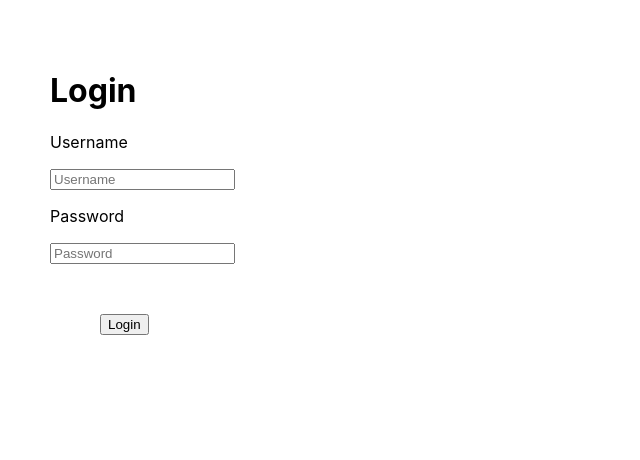
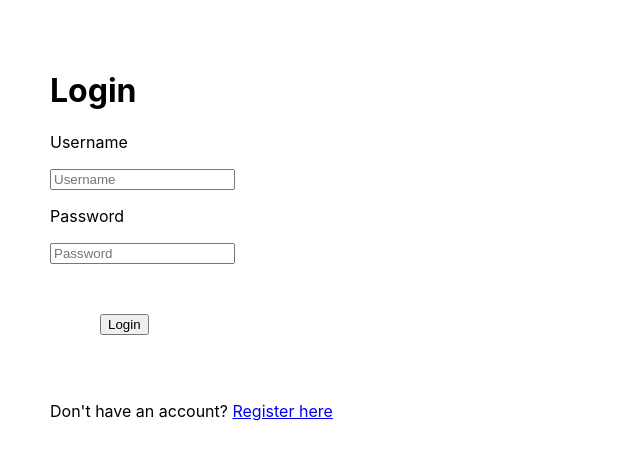
Before and after one commit to shimodii/promodoc-frontend, a React (Create React App) app: page / in a window 1280 px wide. Shown: the top 460 px of the page, without its empty margins (0-640 px from the left). Built offline with nearby package versions, Linux system fonts and the light colour scheme.

Commit message:
added a link that points to register page

```diff
--- a/src/pages/LoginPage.js
+++ b/src/pages/LoginPage.js
@@ -1,5 +1,6 @@
 import { useState } from 'react'
 import { useAuth } from '../context/AuthContext'
+import { Link } from 'react-router-dom'
 
 
 function LoginPage() {
@@ -22,6 +23,7 @@ function LoginPage() {
         <input placeholder="Password" type="password" value={password} onChange={e => setPassword(e.target.value)} /><br />
         <button type="submit" style={{ margin: 50 }}>Login</button>
       </form>
+      <p>Don't have an account? <Link to="/register">Register here</Link></p>
     </div>
   )
 }
```
